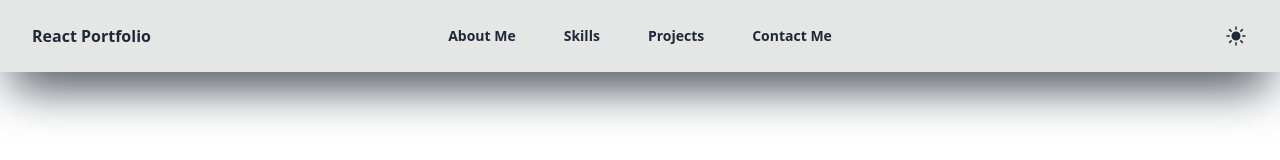
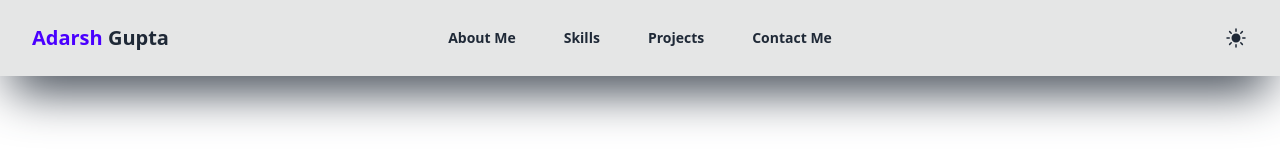
Before and after one commit to HeyAdarsh14/portfolio-, a React (Create React App) app: page / in a window 1280 px wide. Shown: the top 160 px of the page. Built offline with nearby package versions, Linux system fonts and the light colour scheme.

Commit message:
Update navigation branding with personalized logo

```diff
--- a/src/components/Hero.js
+++ b/src/components/Hero.js
@@ -43,7 +43,9 @@ export default function Hero() {
           aria-label="Global"
         >
           <div className="flex lg:flex-1">
-            <p className="-m-1.5 p-1.5 font-semibold">React Portfolio</p>
+            <p className="-m-1.5 p-1.5 font-bold text-xl">
+              <span className="text-primary">Adarsh</span> Gupta
+            </p>
           </div>
           <div className="flex lg:hidden">
             <button
```
